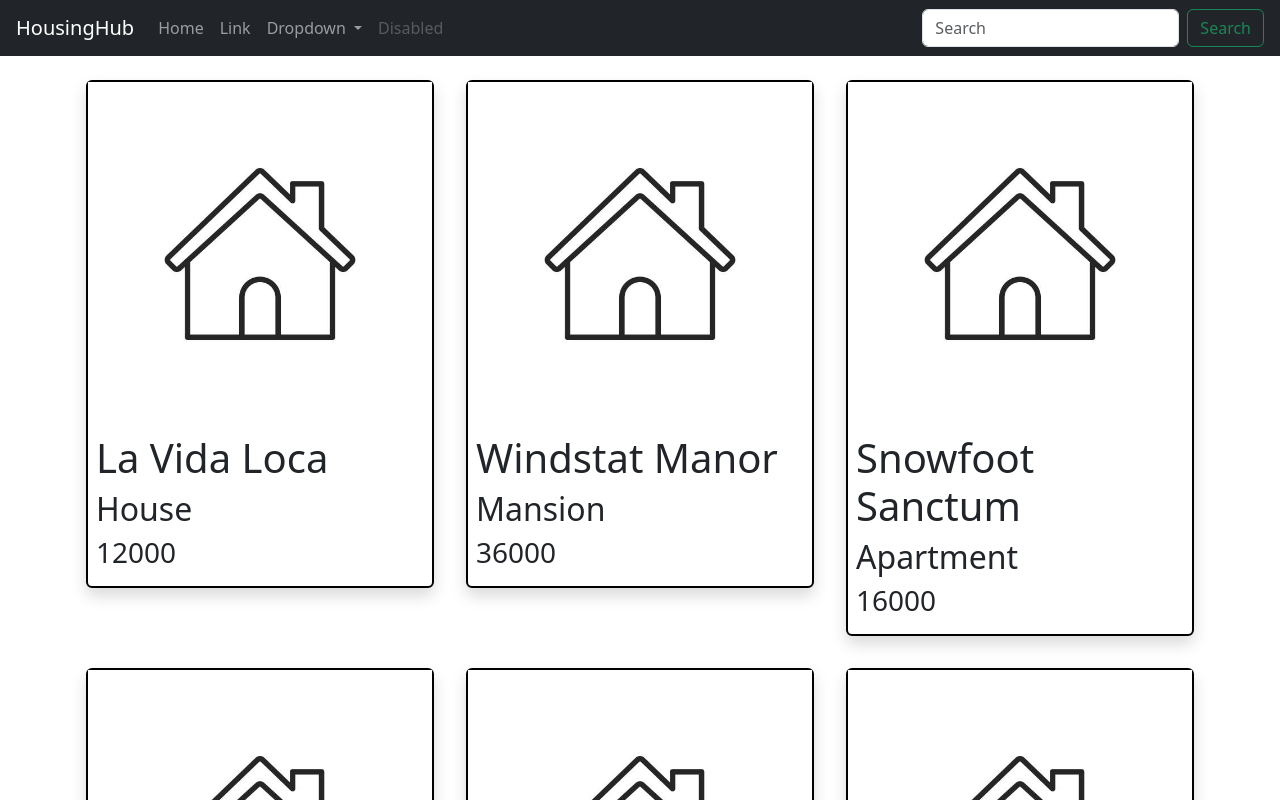
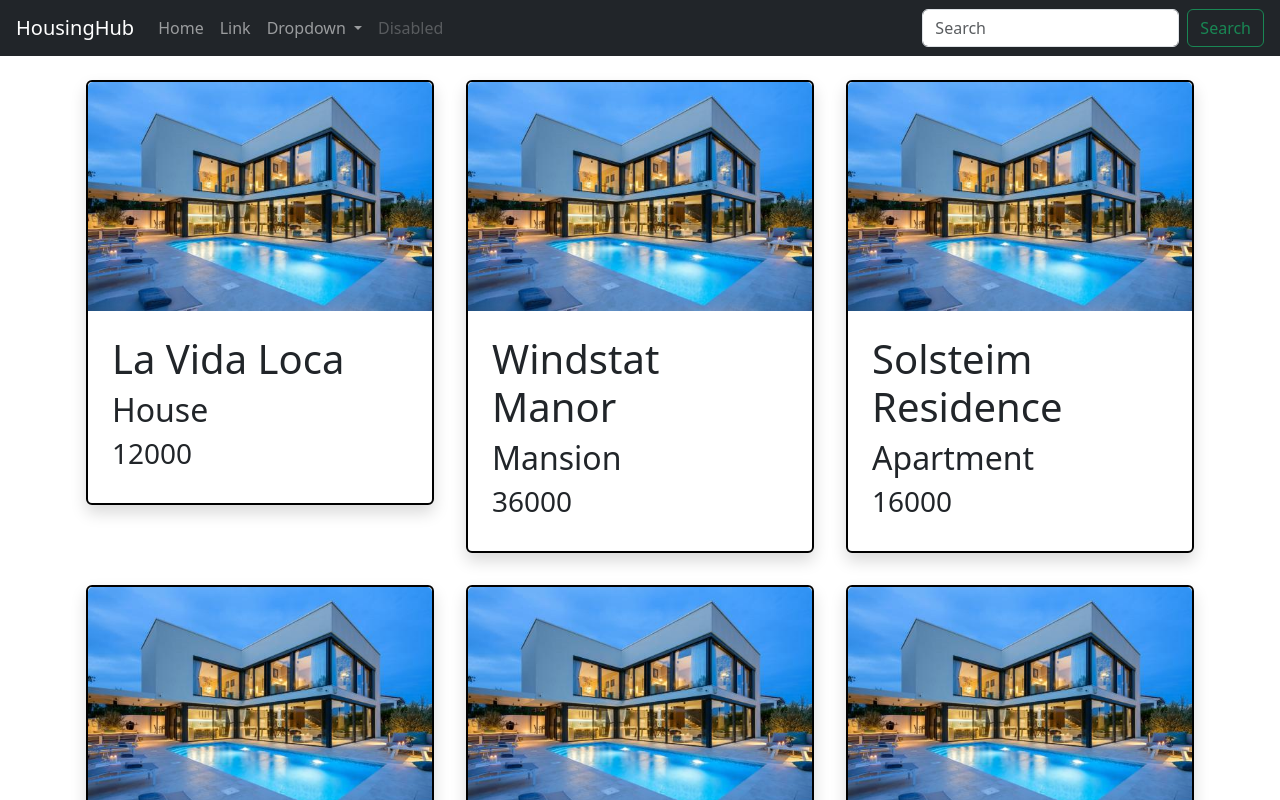
Before and after one commit to thinkinofadriveby/HousingHub, an Angular app: page / in a window 1280 px wide. Shown: the top 800 px of the page. Built offline with nearby package versions, Linux system fonts and the light colour scheme.

Commit message:
Added an animation for house's card and two buttons for future functionality

```diff
--- a/src/app/property/property-card/property-card.component.css
+++ b/src/app/property/property-card/property-card.component.css
@@ -1,12 +1,5 @@
 h1 {
     font-weight: normal;
-}
-
-.propImage {
-    width: auto;
-    display: flex;
-    justify-items: center;
-    justify-content: center;
 }
 
 .card {
@@ -14,3 +7,39 @@
     border: 2px solid black;
     box-shadow: 0 0.5rem 1rem rgba(0,0,0,.15) !important;
 }
+
+.card:hover img{
+    transform: scale(1.15, 1.15);
+    transition-duration: 400ms;
+    transition-timing-function: ease-out;
+}
+
+.card img{
+    transform: scale(1, 1);
+    transition-duration: 400ms;
+    transition-timing-function: ease-out;
+}
+
+.card-img-wrapper {
+    overflow: hidden;
+    position: relative;
+}
+
+.member-icons {
+    position: absolute;
+    bottom: -10%;
+    left: 0;
+    right: 0;
+    margin-left: auto;
+    margin-right: auto;
+    opacity: 0;
+}
+
+.card-img-wrapper:hover .member-icons {
+    bottom: 0;
+    opacity: 1;
+}
+
+.animate {
+    transition: all 0.3s ease-in-out;
+}
--- a/src/app/property/property-card/property-card.component.html
+++ b/src/app/property/property-card/property-card.component.html
@@ -1,6 +1,17 @@
 <div class="card">
-    <img class="propImage" src="assets/images/icon.jpg">
-    <div class="card-body p-2">
+    <div class="card-img-wrapper">
+        <img class="card-img-top" src="assets/images/icon.jpg">
+        <ul class="list-inline text-center member-icons animate">
+            <li class="list-inline-item">
+                <button class="btn btn-primary"><i class="fa-solid fa-pen"></i></button>
+            </li>
+            <li class="list-inline-item">
+                <button class="btn btn-primary"><i class="fa-regular fa-envelope"></i></button>
+            </li>
+        </ul>
+    </div>
+
+    <div class="card-body p-4">
         <h1>{{property.Name}}</h1>
         <h2>{{property.Type}}</h2>
         <h3>{{property.Price}}</h3>
--- a/src/app/property/property-list/property-list.component.ts
+++ b/src/app/property/property-list/property-list.component.ts
@@ -24,7 +24,7 @@
 
   {
     "Id": 3,
-    "Name": "Snowfoot Sanctum",
+    "Name": "Solsteim Residence",
     "Type": "Apartment",
     "Price": 16000
   },
--- a/src/index.html
+++ b/src/index.html
@@ -1,6 +1,7 @@
 <!doctype html>
 <html lang="en">
 <head>
+  <script src="https://kit.fontawesome.com/01e86562c7.js" crossorigin="anonymous"></script>
   <meta charset="utf-8">
   <title>HousingHub</title>
   <base href="/">
```
Also changed, not shown: src/assets/images/icon.jpg.
